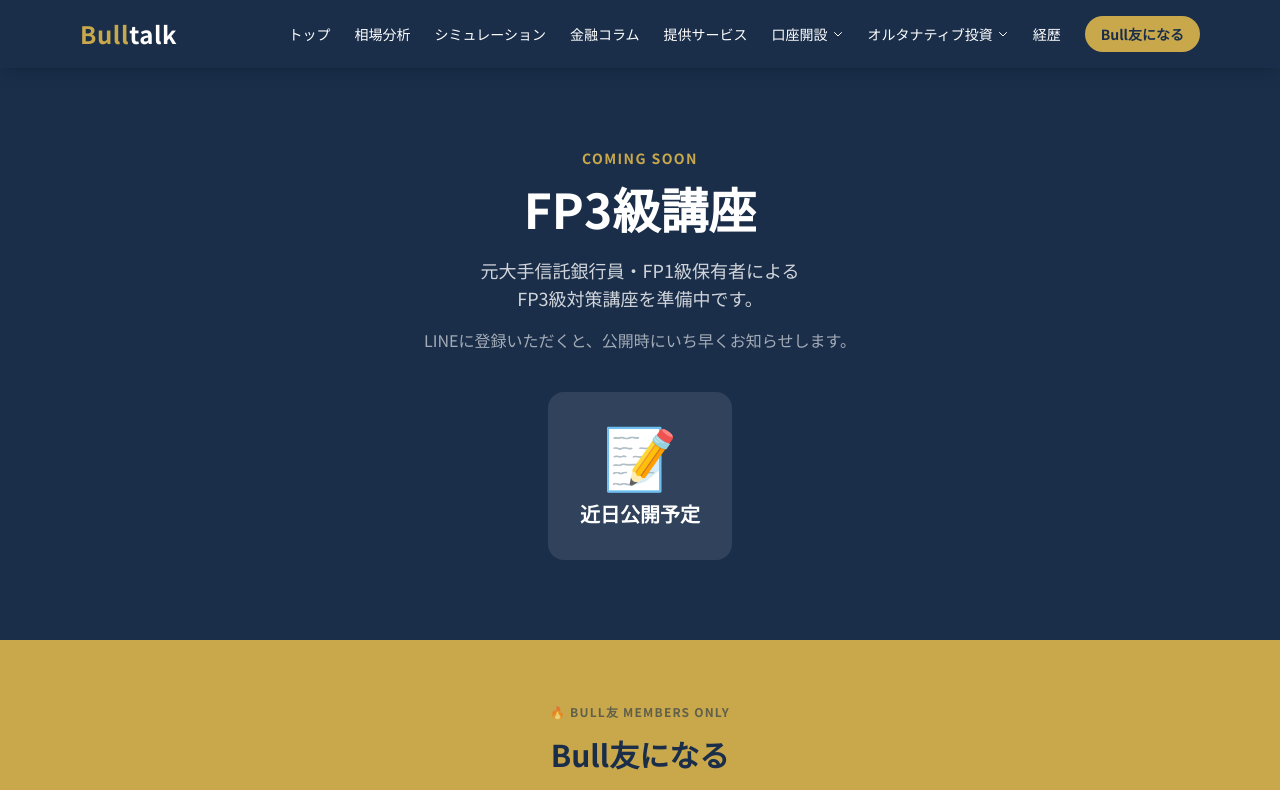
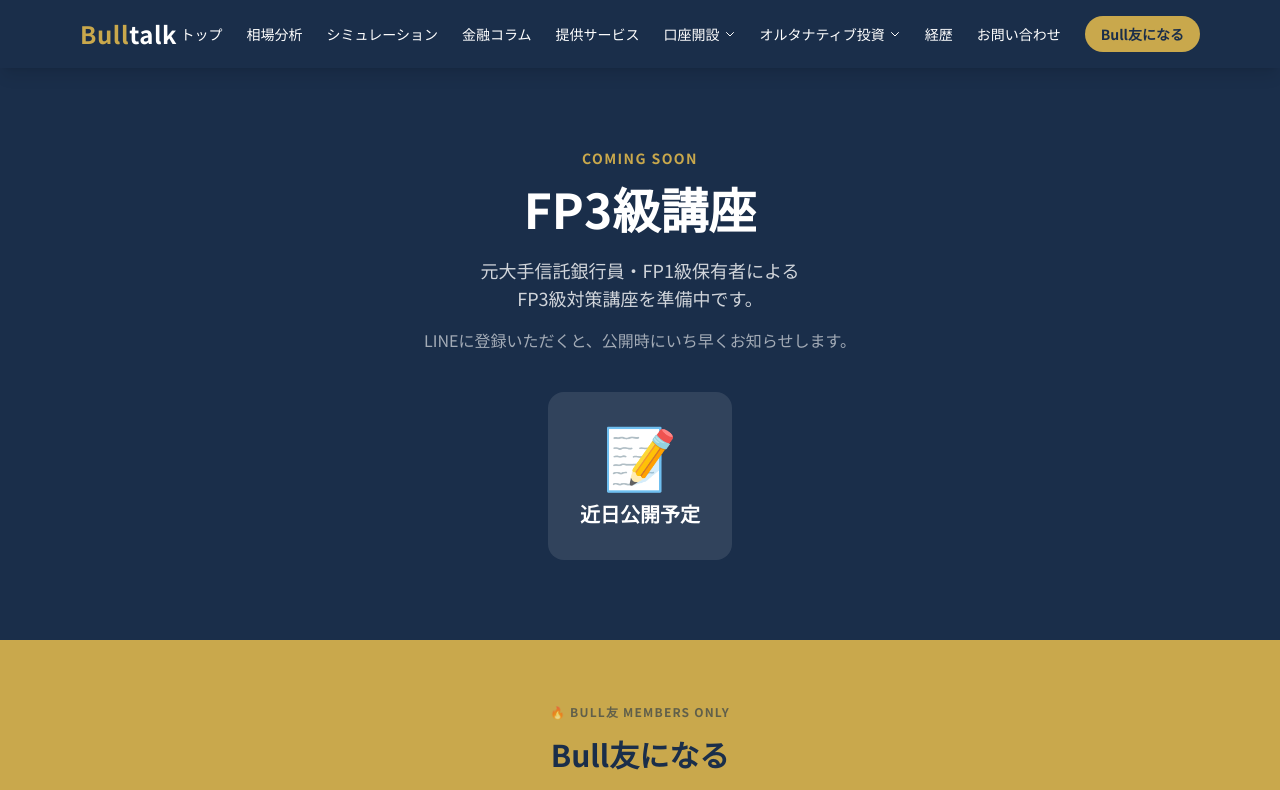
Before and after one commit to tanima3232-eng/bulltalk, a Next.js app: page /fp3 in a window 1280 px wide. Shown: the top 790 px of the page. Built offline with nearby package versions, Linux system fonts and the light colour scheme.

Commit message:
ヘッダーメニューに「お問い合わせ」リンク追加（デスクトップ・モバイル両対応）

```diff
--- a/components/Header.tsx
+++ b/components/Header.tsx
@@ -110,6 +110,13 @@ export default function Header() {
           </Link>
 
           <Link
+            href="/contact"
+            className="text-white text-sm font-medium hover:text-gold transition-colors duration-200"
+          >
+            お問い合わせ
+          </Link>
+
+          <Link
             href="/line"
             className="text-navy text-sm font-bold px-4 py-2 rounded-full transition-all duration-200 hover:opacity-80"
             style={{background: "#C9A84C"}}
@@ -183,6 +190,13 @@ export default function Header() {
             経歴
           </Link>
           <Link
+            href="/contact"
+            className="block px-6 py-4 text-white hover:bg-white/10 transition-colors border-b border-white/5"
+            onClick={() => setMenuOpen(false)}
+          >
+            お問い合わせ
+          </Link>
+          <Link
             href="/line"
             className="flex items-center gap-2 px-6 py-4 text-gold font-bold hover:bg-white/10 transition-colors border-b border-white/5"
             onClick={() => setMenuOpen(false)}
```
